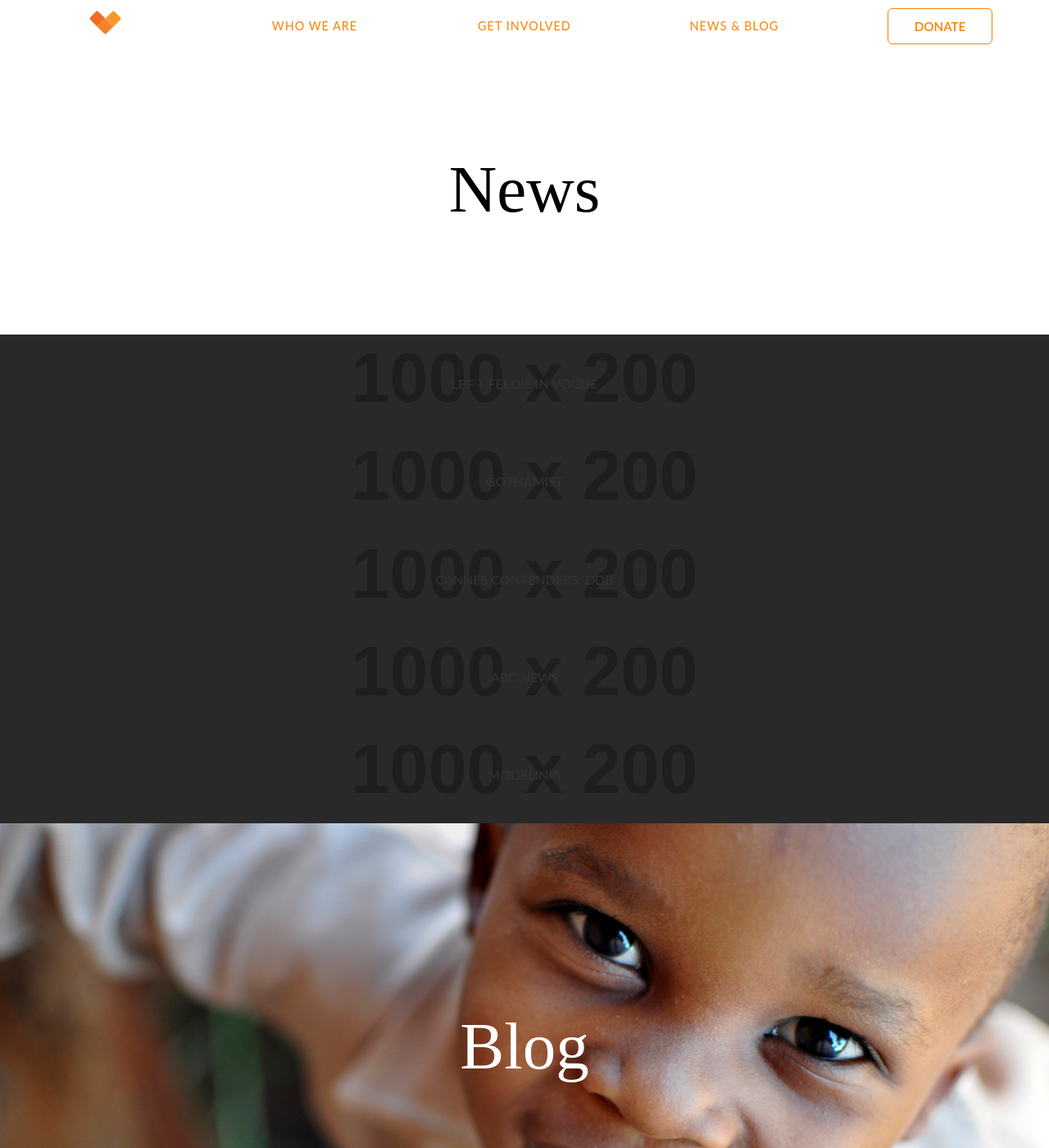
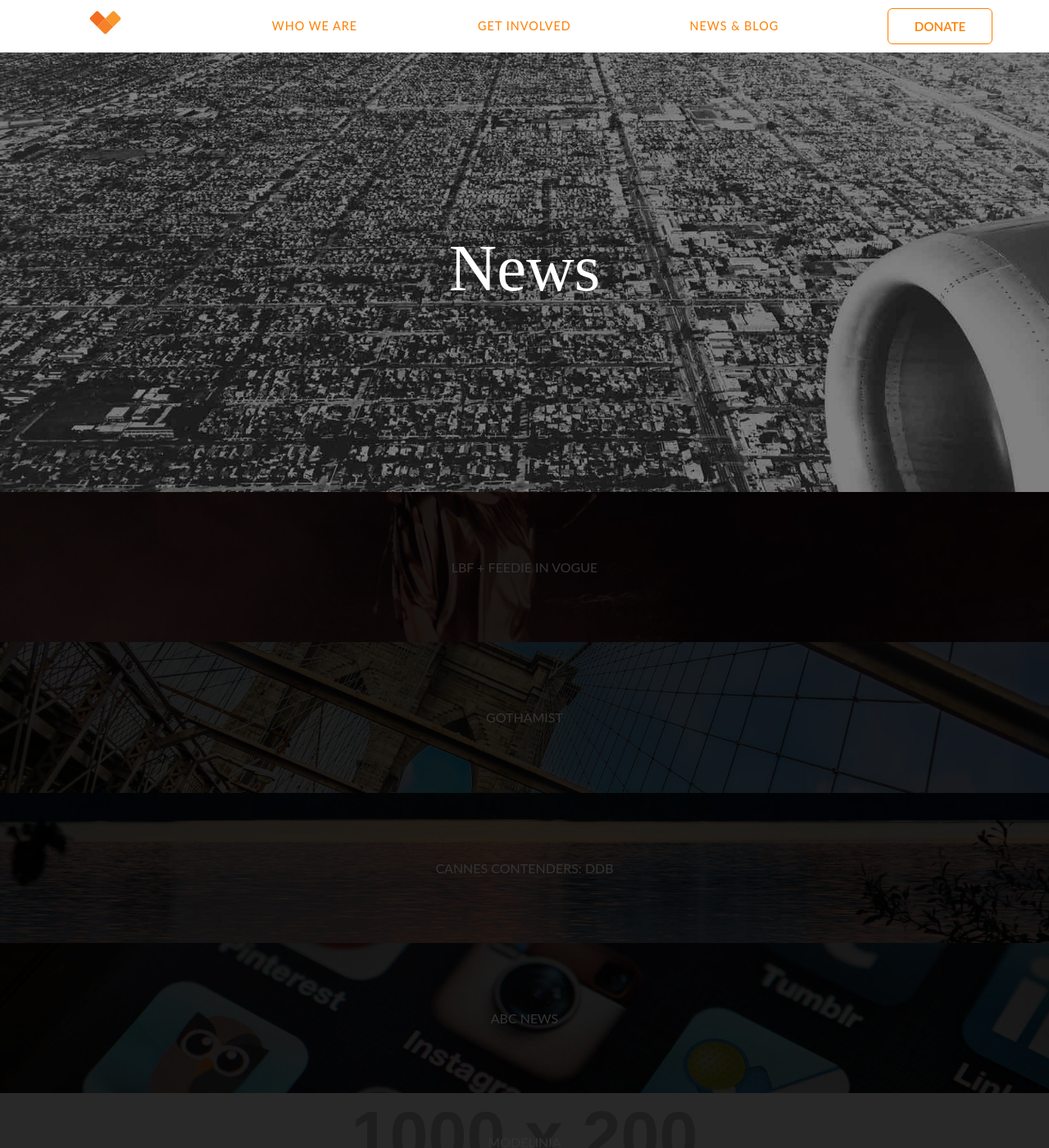
Before and after one commit to EvanAG/the-lunchbox-fund, a Jekyll site: the page built from news-blog.html, in a window 1280 px wide and 1400 px high. Shown: the whole window at 82% size. Built offline with Jekyll 4.4.1, drawn with Linux system fonts in a browser that asks for light colours; nearby versions of some CDN libraries; Markdown is read by kramdown in place of the engine named in the settings.

Commit message:
feat(css): add classes for new banner images

```diff
--- a/css/style.css
+++ b/css/style.css
@@ -991,17 +991,24 @@ footer {
   text-transform: uppercase;
   font-size: 16px; }
 
-/* line 29, /Users/evangrice/Documents/Graphic Design Semester 6/Web Development/the-lunchbox-fund/scss/components/footer */
+/* line 30, /Users/evangrice/Documents/Graphic Design Semester 6/Web Development/the-lunchbox-fund/scss/components/footer */
+.social {
+  width: 100%;
+  background-color: #434244;
+  margin-top: 4rem; }
+
+/* line 36, /Users/evangrice/Documents/Graphic Design Semester 6/Web Development/the-lunchbox-fund/scss/components/footer */
 .social-list {
   text-align: center;
   font-size: 0;
-  margin: 50px auto; }
+  margin: 0 auto;
+  width: 30%;
+  background-color: #434244; }
 
-/* line 35, /Users/evangrice/Documents/Graphic Design Semester 6/Web Development/the-lunchbox-fund/scss/components/footer */
+/* line 44, /Users/evangrice/Documents/Graphic Design Semester 6/Web Development/the-lunchbox-fund/scss/components/footer */
 .social-list li {
   display: block;
-  margin: 0 auto;
-  position: relative; }
+  margin: 0 auto; }
 
 /* line 1, /Users/evangrice/Documents/Graphic Design Semester 6/Web Development/the-lunchbox-fund/scss/components/banners */
 .banner {
@@ -1170,6 +1177,83 @@ footer {
   .skyscraper h1 {
     color: #fff; }
 
+/* line 132, /Users/evangrice/Documents/Graphic Design Semester 6/Web Development/the-lunchbox-fund/scss/components/banners */
+.volunteer-field {
+  background-image: url(../../images/volunteer-field.jpg);
+  background-size: cover;
+  background-position: center center;
+  background-repeat: no-repeat;
+  padding: 14rem 0; }
+  /* line 135, /Users/evangrice/Documents/Graphic Design Semester 6/Web Development/the-lunchbox-fund/scss/components/banners */
+  .volunteer-field h1 {
+    color: #fff; }
+
+/* line 140, /Users/evangrice/Documents/Graphic Design Semester 6/Web Development/the-lunchbox-fund/scss/components/banners */
+.directors {
+  background-image: url(../../images/directors.jpg);
+  background-size: cover;
+  background-position: center center;
+  background-repeat: no-repeat;
+  padding: 14rem 0; }
+  /* line 143, /Users/evangrice/Documents/Graphic Design Semester 6/Web Development/the-lunchbox-fund/scss/components/banners */
+  .directors h1 {
+    color: #fff; }
+
+/* line 148, /Users/evangrice/Documents/Graphic Design Semester 6/Web Development/the-lunchbox-fund/scss/components/banners */
+.city {
+  background-image: url(../../images/city.jpg);
+  background-size: cover;
+  background-position: center center;
+  background-repeat: no-repeat;
+  padding: 14rem 0; }
+  /* line 151, /Users/evangrice/Documents/Graphic Design Semester 6/Web Development/the-lunchbox-fund/scss/components/banners */
+  .city h1 {
+    color: #fff; }
+
+/* line 156, /Users/evangrice/Documents/Graphic Design Semester 6/Web Development/the-lunchbox-fund/scss/components/banners */
+.article-vogue {
+  background-image: url(../../images/article-vogue.jpg);
+  background-size: cover;
+  background-position: center center;
+  background-repeat: no-repeat;
+  padding: 5rem 0; }
+  /* line 159, /Users/evangrice/Documents/Graphic Design Semester 6/Web Development/the-lunchbox-fund/scss/components/banners */
+  .article-vogue h1 {
+    color: #fff; }
+
+/* line 164, /Users/evangrice/Documents/Graphic Design Semester 6/Web Development/the-lunchbox-fund/scss/components/banners */
+.article-abc {
+  background-image: url(../../images/article-abc.jpg);
+  background-size: cover;
+  background-position: center center;
+  background-repeat: no-repeat;
+  padding: 5rem 0; }
+  /* line 167, /Users/evangrice/Documents/Graphic Design Semester 6/Web Development/the-lunchbox-fund/scss/components/banners */
+  .article-abc h1 {
+    color: #fff; }
+
+/* line 172, /Users/evangrice/Documents/Graphic Design Semester 6/Web Development/the-lunchbox-fund/scss/components/banners */
+.article-ddb {
+  background-image: url(../../images/article-ddb.jpg);
+  background-size: cover;
+  background-position: center center;
+  background-repeat: no-repeat;
+  padding: 5rem 0; }
+  /* line 175, /Users/evangrice/Documents/Graphic Design Semester 6/Web Development/the-lunchbox-fund/scss/components/banners */
+  .article-ddb h1 {
+    color: #fff; }
+
+/* line 180, /Users/evangrice/Documents/Graphic Design Semester 6/Web Development/the-lunchbox-fund/scss/components/banners */
+.article-nyc {
+  background-image: url(../../images/article-nyc.jpg);
+  background-size: cover;
+  background-position: center center;
+  background-repeat: no-repeat;
+  padding: 5rem 0; }
+  /* line 183, /Users/evangrice/Documents/Graphic Design Semester 6/Web Development/the-lunchbox-fund/scss/components/banners */
+  .article-nyc h1 {
+    color: #fff; }
+
 /* line 3, /Users/evangrice/Documents/Graphic Design Semester 6/Web Development/the-lunchbox-fund/scss/components/main */
 main {
   padding-top: 6.35rem; }
```
Also changed, not shown: scss/components/_banners.scss (+56 -0 lines), scss/components/_footer.scss (+10 -2 lines), scss/components/_main.scss (line endings or trailing spaces).
